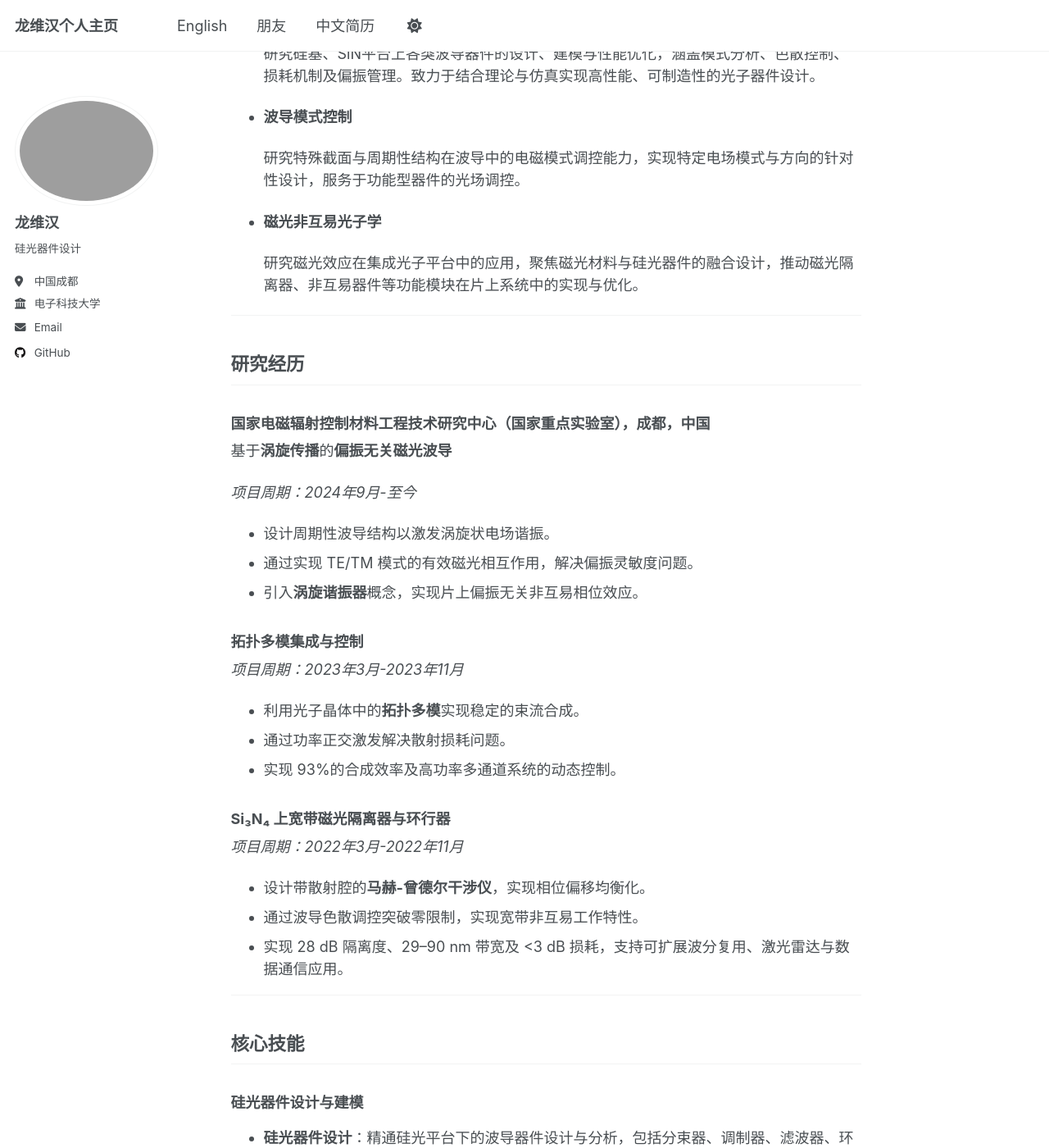
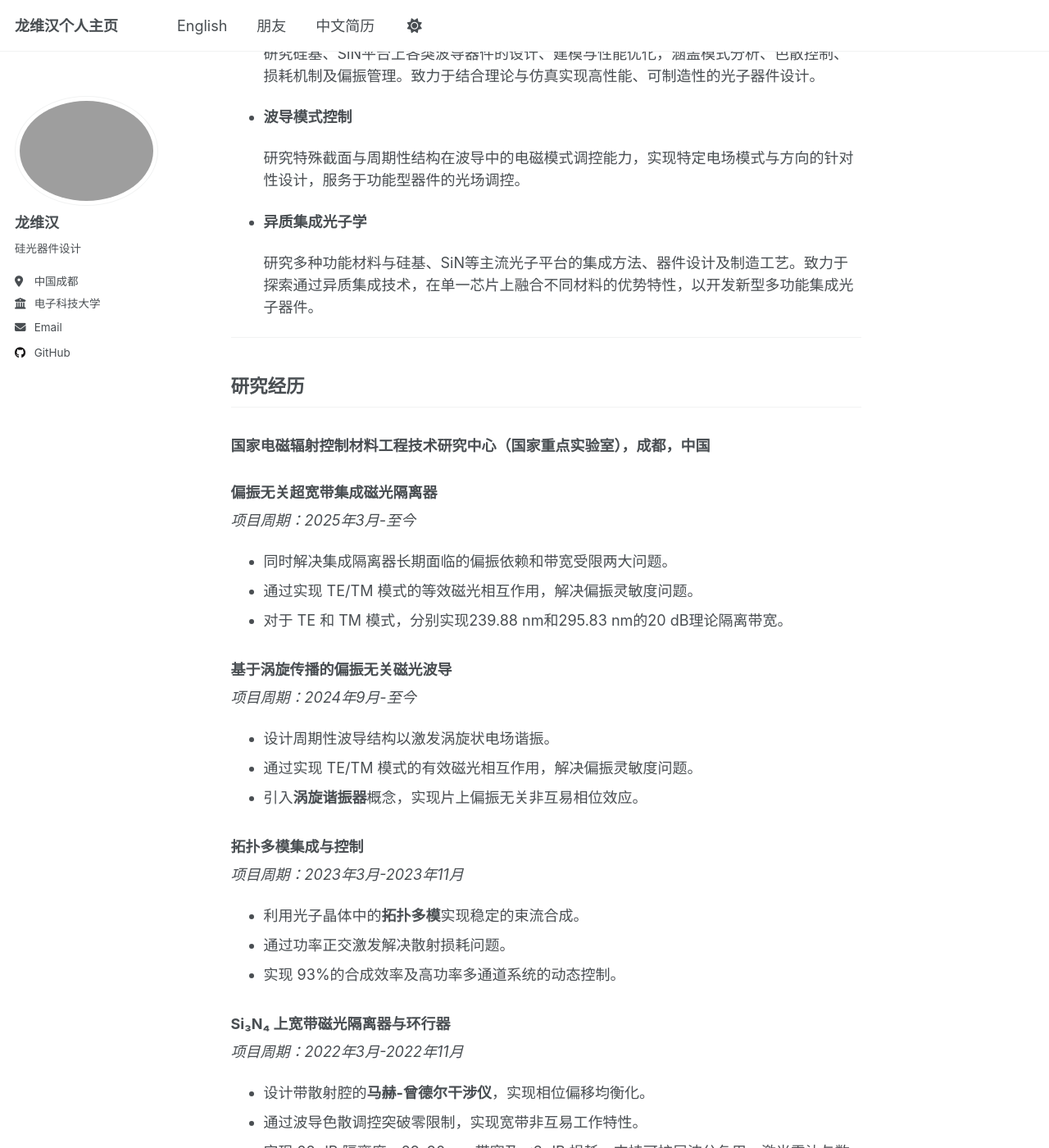
Before and after one commit to LongWeihan/cn-site, a Jekyll site: the page built from _pages/about.md, in a window 1280 px wide and 1400 px high, scrolled down 992 px. Shown: the whole window at 82% size. Built offline with Jekyll 4.4.1, drawn with Linux system fonts in a browser that asks for light colours.

Commit message:
about.md

```diff
--- a/_pages/about.md
+++ b/_pages/about.md
@@ -42,16 +42,24 @@ redirect_from:
 
   研究特殊截面与周期性结构在波导中的电磁模式调控能力，实现特定电场模式与方向的针对性设计，服务于功能型器件的光场调控。
 
-- **磁光非互易光子学**
+- **异质集成光子学**
 
-  研究磁光效应在集成光子平台中的应用，聚焦磁光材料与硅光器件的融合设计，推动磁光隔离器、非互易器件等功能模块在片上系统中的实现与优化。
+  研究多种功能材料与硅基、SiN等主流光子平台的集成方法、器件设计及制造工艺。致力于探索通过异质集成技术，在单一芯片上融合不同材料的优势特性，以开发新型多功能集成光子器件。
 
 ---
 
 ## 研究经历
 
 ### 国家电磁辐射控制材料工程技术研究中心（国家重点实验室），成都，中国
-基于**涡旋传播**的**偏振无关磁光波导**
+### 偏振无关超宽带集成磁光隔离器
+
+*项目周期：2025年3月-至今*
+
+- 同时解决集成隔离器长期面临的偏振依赖和带宽受限两大问题。
+- 通过实现 TE/TM 模式的等效磁光相互作用，解决偏振灵敏度问题。
+- 对于 TE 和 TM 模式，分别实现239.88 nm和295.83 nm的20 dB理论隔离带宽。
+
+### 基于涡旋传播的偏振无关磁光波导
 
 *项目周期：2024年9月-至今*
 
```
